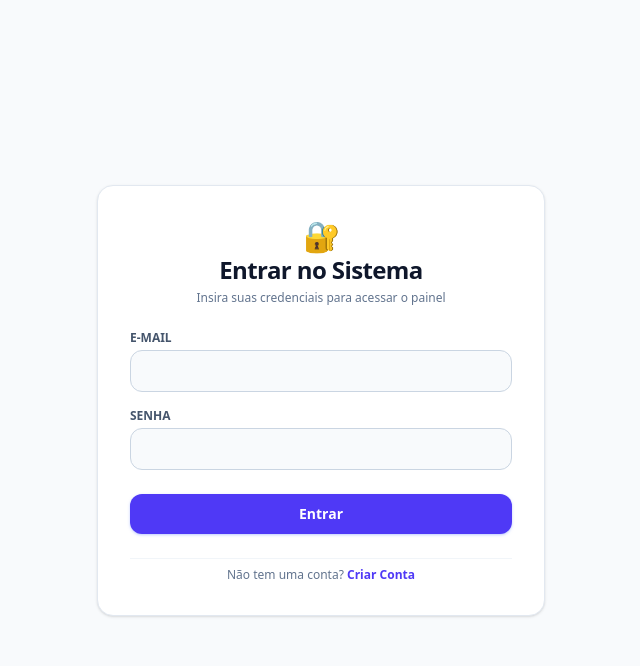
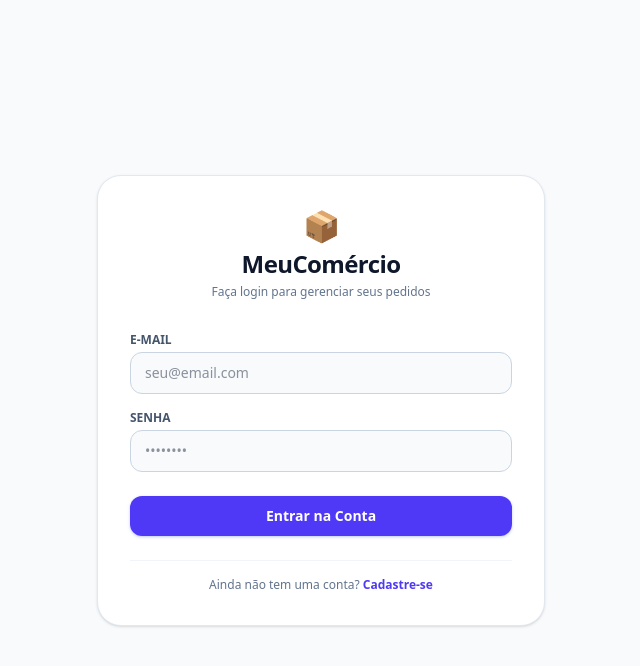
Before and after one commit to KNzinn1207/organizador-de-vendas-app, a Flask app: page /login in a window 1280 px wide. Shown: the top 666 px of the page, without its empty margins (319-959 px from the left). Run offline with Flask 3, Linux system fonts and the light colour scheme.

Commit message:
Atualiza templates de login e cadastro com o nome MeuComércio

```diff
--- a/templates/login.html
+++ b/templates/login.html
@@ -3,31 +3,31 @@
 <head>
     <meta charset="UTF-8">
     <meta name="viewport" content="width=device-width, initial-scale=1.0">
-    <title>Login - Organizador de Vendas</title>
+    <title>Login - MeuComércio</title>
     <!-- Tailwind CSS CDN -->
     <script src="https://cdn.jsdelivr.net/npm/@tailwindcss/browser@4"></script>
 </head>
 <body class="bg-slate-50 text-slate-800 min-h-screen flex items-center justify-center font-sans px-4">
 
-    <div class="bg-white rounded-2xl shadow-sm border border-slate-200 max-w-md w-full p-8 space-y-6">
+    <div class="max-w-md w-full bg-white rounded-3xl shadow-sm border border-slate-200 p-8">
 
-        <!-- Cabeçalho -->
-        <div class="text-center space-y-1">
-            <span class="text-3xl">🔐</span>
-            <h1 class="text-2xl font-bold text-slate-900 tracking-tight">Entrar no Sistema</h1>
-            <p class="text-xs text-slate-500">Insira suas credenciais para acessar o painel</p>
+        <!-- Logotipo / Título da Marca em Destaque -->
+        <div class="text-center mb-8">
+            <span class="text-3xl block mb-1">📦</span>
+            <h1 class="text-2xl font-extrabold text-slate-900 tracking-tight">MeuComércio</h1>
+            <p class="text-xs text-slate-500 mt-1">Faça login para gerenciar seus pedidos</p>
         </div>
 
         <!-- Mensagens Flash (Alertas) -->
         {% with messages = get_flashed_messages(with_categories=true) %}
           {% if messages %}
-            <div class="space-y-2">
+            <div class="mb-6 space-y-2">
               {% for category, message in messages %}
-                <div class="p-3 rounded-xl text-xs font-medium
+                <div class="p-3.5 rounded-xl text-xs font-medium shadow-sm flex items-center
                     {% if category == 'success' %} bg-emerald-50 text-emerald-800 border border-emerald-200
                     {% elif category == 'danger' or category == 'error' %} bg-rose-50 text-rose-800 border border-rose-200
                     {% else %} bg-amber-50 text-amber-800 border border-amber-200 {% endif %}">
-                    {{ message }}
+                    <span>{{ message }}</span>
                 </div>
               {% endfor %}
             </div>
@@ -38,24 +38,24 @@
         <form method="POST" class="space-y-4">
             <div>
                 <label for="email" class="block text-xs font-bold text-slate-600 uppercase mb-1">E-mail</label>
-                <input type="email" id="email" name="email" required
+                <input type="email" id="email" name="email" placeholder="seu@email.com" required
                     class="w-full px-3.5 py-2.5 bg-slate-50 border border-slate-300 rounded-xl text-sm focus:outline-none focus:ring-2 focus:ring-indigo-500 focus:bg-white transition">
             </div>
             <div>
                 <label for="senha" class="block text-xs font-bold text-slate-600 uppercase mb-1">Senha</label>
-                <input type="password" id="senha" name="senha" required
+                <input type="password" id="senha" name="senha" placeholder="••••••••" required
                     class="w-full px-3.5 py-2.5 bg-slate-50 border border-slate-300 rounded-xl text-sm focus:outline-none focus:ring-2 focus:ring-indigo-500 focus:bg-white transition">
             </div>
             <button type="submit" class="w-full bg-indigo-600 hover:bg-indigo-700 text-white font-semibold py-2.5 px-4 rounded-xl text-sm transition shadow-sm shadow-indigo-200 mt-2">
-                Entrar
+                Entrar na Conta
             </button>
         </form>
 
         <!-- Rodapé do Card -->
-        <div class="text-center pt-2 border-t border-slate-100">
+        <div class="mt-6 text-center border-t border-slate-100 pt-4">
             <p class="text-xs text-slate-500">
-                Não tem uma conta?
-                <a href="{{ url_for('register') }}" class="text-indigo-600 font-semibold hover:underline">Criar Conta</a>
+                Ainda não tem uma conta?
+                <a href="{{ url_for('register') }}" class="text-indigo-600 font-semibold hover:underline">Cadastre-se</a>
             </p>
         </div>
 
```
Also changed, not shown: templates/register.html (+17 -17 lines).
